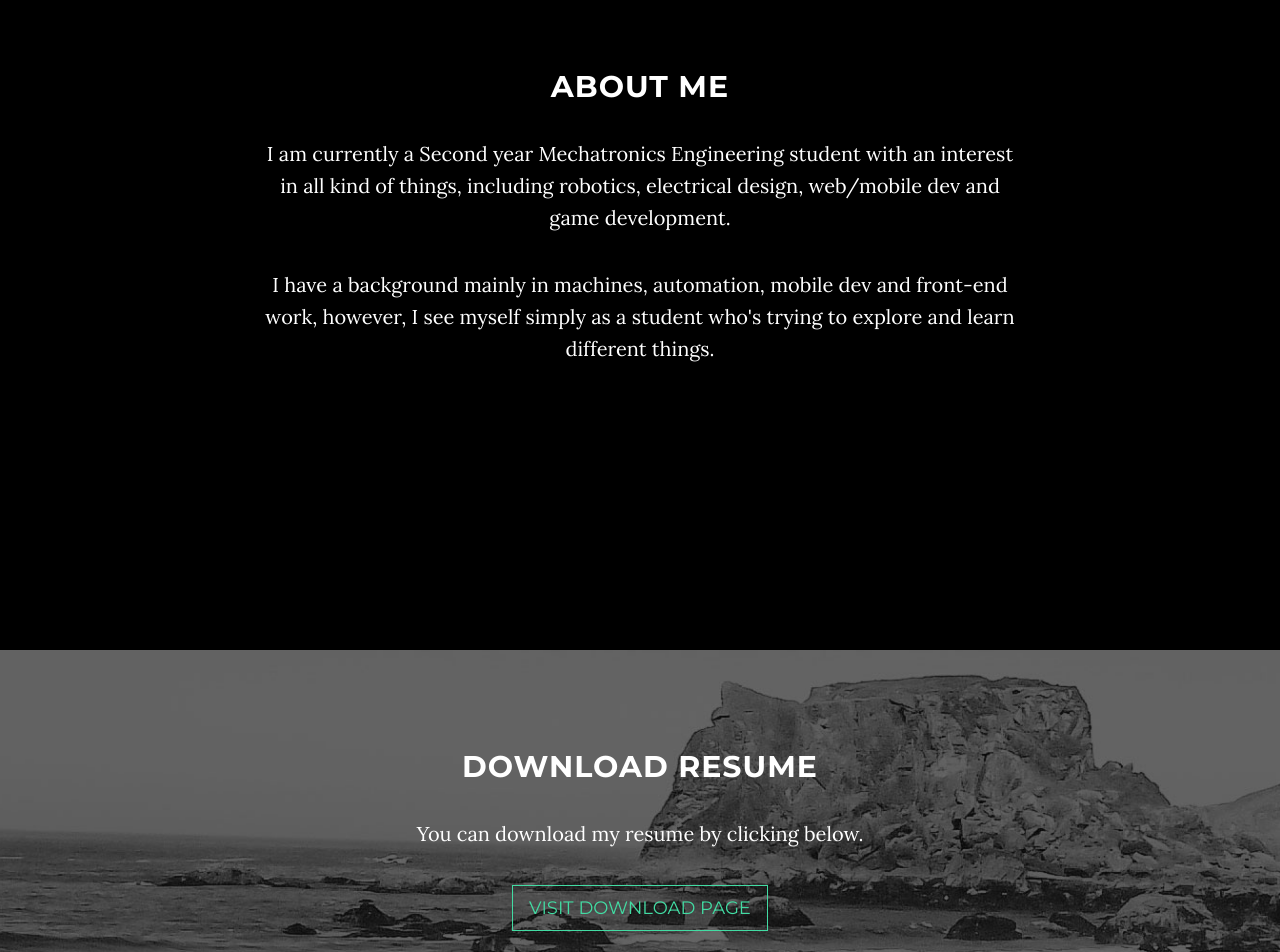
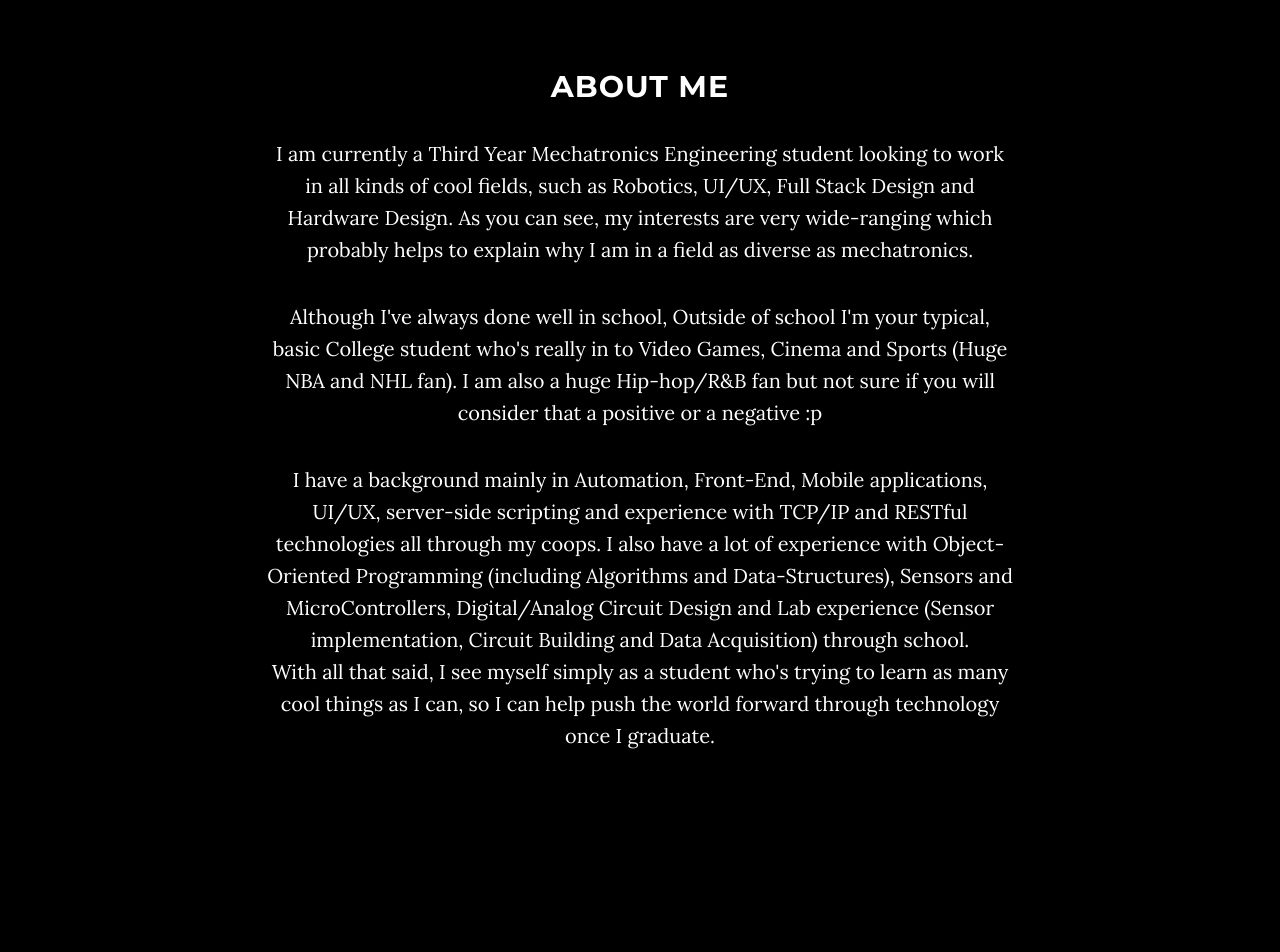
Before and after one commit to Zaki-Ahmed/Zaki-Ahmed.github.io, a website: page index.html in a window 1280 px wide. Shown: the part 980-1932 px from the top of the page. Drawn offline with nearby package versions, Linux system fonts and the light colour scheme; some packages are replaced by stand-ins of ours.

Commit message:
small changes to resume and content

```diff
--- a/index.html
+++ b/index.html
@@ -99,9 +99,11 @@
         <div class="row">
             <div class="col-lg-8 col-lg-offset-2">
                 <h2>About me</h2>
-                <p> I am currently a Second year Mechatronics Engineering student with an interest in all kind of things, including robotics, electrical design, web/mobile dev and game development.</p>
-                <p> I have a background mainly in machines, automation, mobile dev and front-end work, however, I see myself simply as a student who's trying to explore and learn different things.</p>
-                <p></p>
+                <p> I am currently a Third Year Mechatronics Engineering student looking to work in all kinds of cool fields, such as Robotics, UI/UX, Full Stack Design and Hardware Design. As you can see, my interests are very wide-ranging which probably helps to explain why I am in a field as diverse as mechatronics.
+                </p>
+                <p>Although I've always done well in school, Outside of school I'm your typical, basic College student who's really in to Video Games, Cinema and Sports (Huge NBA and NHL fan). I am also a huge Hip-hop/R&B fan but not sure if you will consider that a positive or a negative :p
+                </p>
+                <p>I have a background mainly in Automation, Front-End, Mobile applications, UI/UX, server-side scripting and experience with TCP/IP and RESTful technologies all through my coops. I also have a lot of experience with Object-Oriented Programming (including Algorithms and Data-Structures), Sensors and MicroControllers, Digital/Analog Circuit Design and Lab experience (Sensor implementation, Circuit Building and Data Acquisition) through school. <br/> With all that said, I see myself simply as a student who's trying to learn as many cool things as I can, so I can help push the world forward through technology once I graduate.</p>
             </div>
         </div>
     </section>
```
Also changed, not shown: 1 other file.
